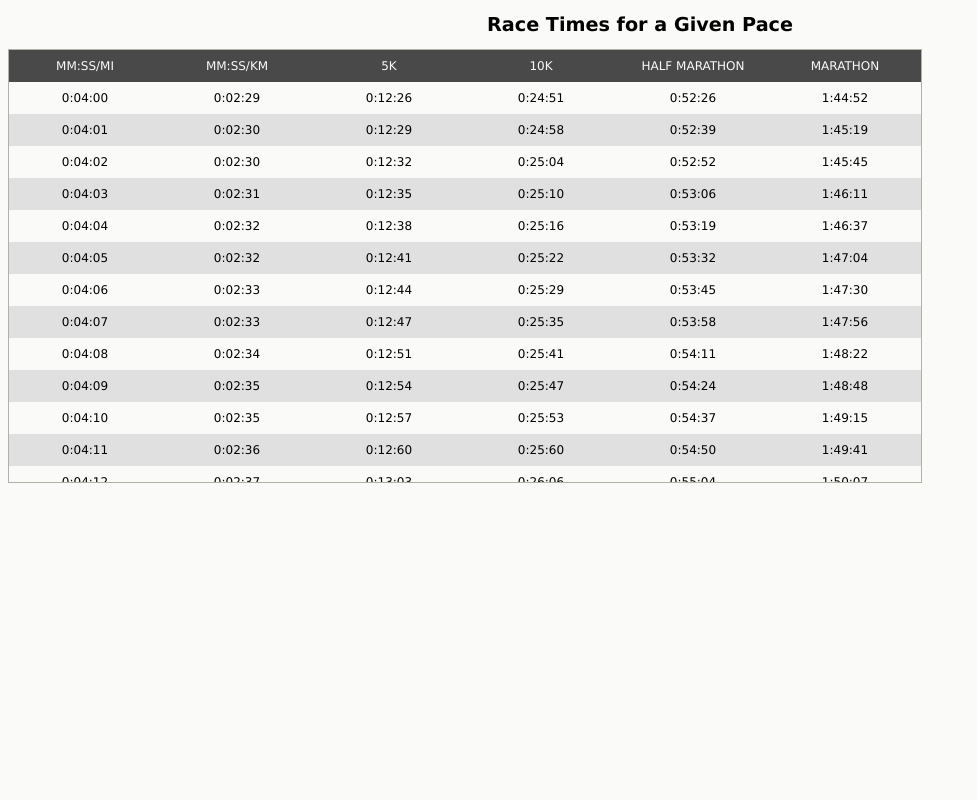
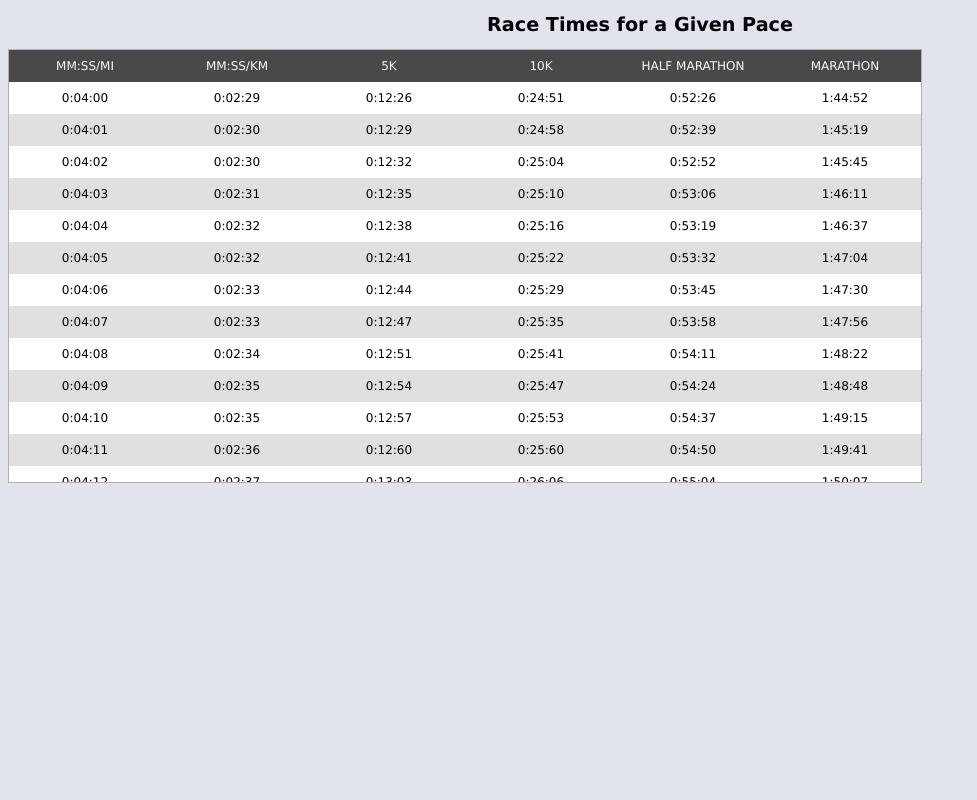
Before and after one commit to davidrobles/run-pundit, a plain HTML site: page index.html in a window 1280 px wide. Shown: the whole page, without its empty margins (0-977 px from the left). Drawn offline with Linux system fonts and the light colour scheme.

Commit message:
Update table

```diff
--- a/styles.css
+++ b/styles.css
@@ -1,5 +1,5 @@
 body {
-    background-color: #fafaf8;
+    background-color: #e1e4ed;
     font-family: "Verdana";
     font-size: 12px;
 }
@@ -13,6 +13,7 @@ table {
     border: 1px solid #b0b2a3;
     padding: 0px;
     border-spacing: 0;
+    background-color: #ffffff;
 }
 
 tr:hover td {
```
